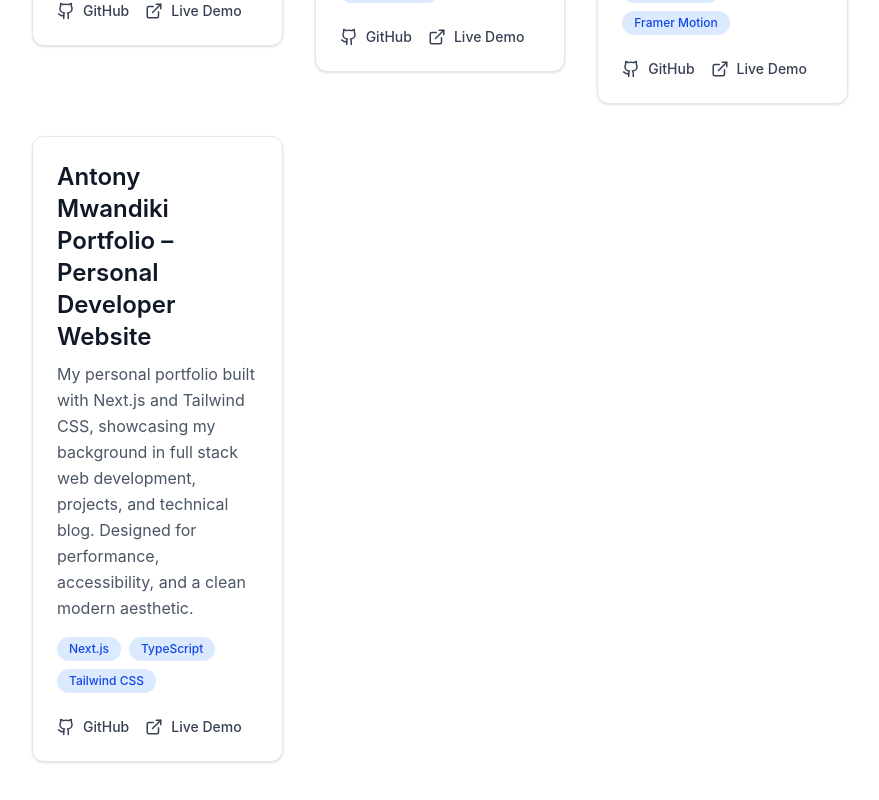
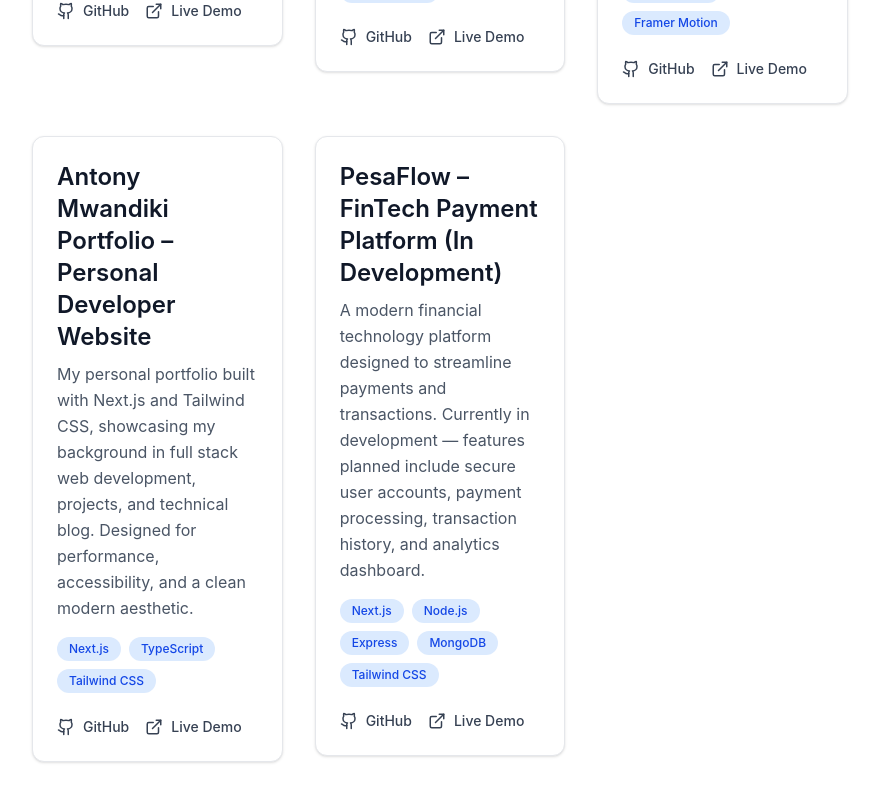
Before and after one commit to MwandikiAntony/Portfolio, a Next.js app: page /projects in a window 1280 px wide. Shown: the part 780-1580 px from the top of the page, without its empty margins (200-1079 px from the left). Built offline with nearby package versions, Linux system fonts and the light colour scheme.

Commit message:
added pesaflow to my projects

```diff
--- a/pages/projects.tsx
+++ b/pages/projects.tsx
@@ -10,7 +10,7 @@ const Projects = () => {
         'A secure and scalable digital banking web application designed to streamline financial operations for customers and administrators. It includes role-based access, transaction management, and an intuitive client dashboard.',
       stack: ['React', 'Node.js', 'Express', 'MongoDB', 'JWT', 'Tailwind CSS'],
       github: 'https://github.com/yourusername/capital-bank-kenya',
-      demo: 'https://capital-bank-demo.vercel.app',
+      demo: 'https://capital-bank-of-kenya.vercel.app/',
     },
     {
       title: 'Afya Diary Kenya – Digital Health Record System',
@@ -18,7 +18,7 @@ const Projects = () => {
         'A healthcare management system that connects patients, community health volunteers (CHVs), and healthcare facilities. Features include patient record tracking, OTP-based authentication, and secure data handling for improved healthcare delivery.',
       stack: ['Next.js', 'Node.js', 'Express', 'MongoDB', 'Tailwind CSS'],
       github: 'https://github.com/yourusername/afya-diary-kenya',
-      demo: 'https://afyadiarykenya.vercel.app',
+      demo: 'https://afya-diary-kenya.vercel.app/',
     },
     {
       title: 'EcoPulse Kenya – Sustainability Tracker 🌱',
@@ -34,7 +34,15 @@ const Projects = () => {
         'My personal portfolio built with Next.js and Tailwind CSS, showcasing my background in full stack web development, projects, and technical blog. Designed for performance, accessibility, and a clean modern aesthetic.',
       stack: ['Next.js', 'TypeScript', 'Tailwind CSS'],
       github: 'https://github.com/yourusername/portfolio',
-      demo: 'https://antonymwandiki.vercel.app',
+      demo: 'https://tonio-portfolio.vercel.app/',
+    },
+    {
+      title: 'PesaFlow – FinTech Payment Platform (In Development)',
+      description:
+        'A modern financial technology platform designed to streamline payments and transactions. Currently in development — features planned include secure user accounts, payment processing, transaction history, and analytics dashboard.',
+      stack: ['Next.js', 'Node.js', 'Express', 'MongoDB', 'Tailwind CSS'],
+      github: 'https://github.com/yourusername/pesaflow',
+      demo: '#',
     },
   ];
 
```
